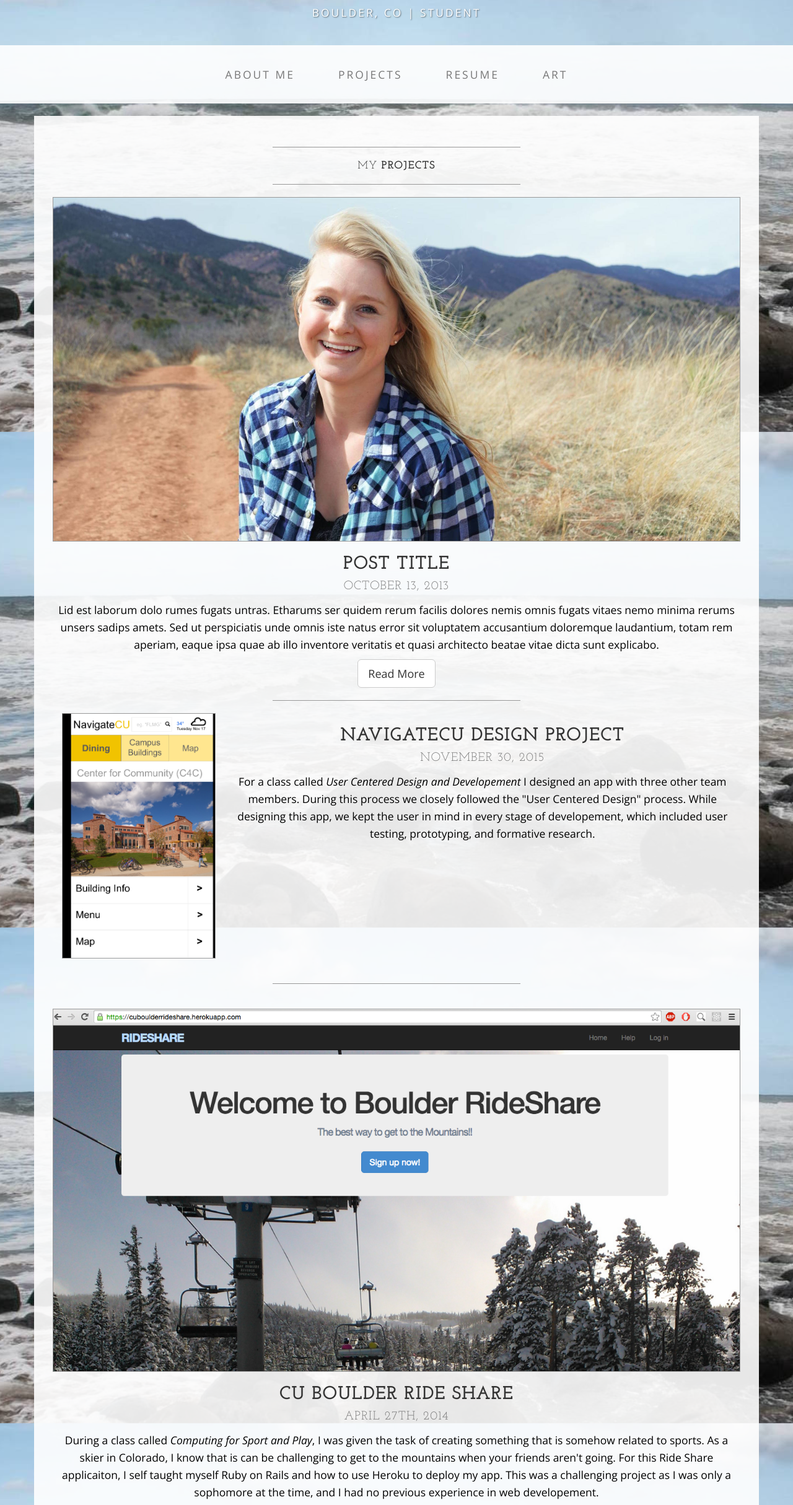
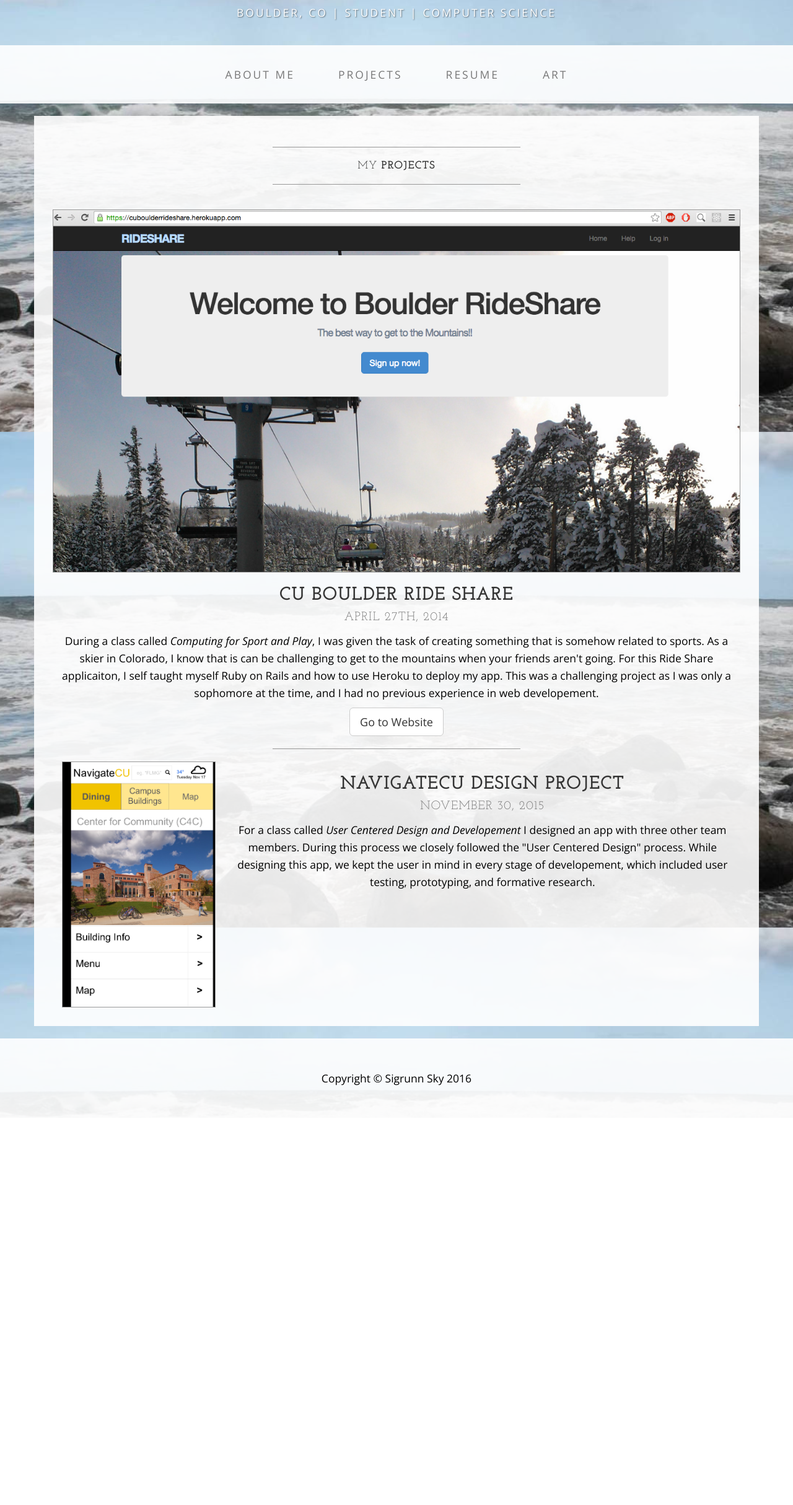
Before and after one commit to sigrunnsky/sigrunnsky.github.io, a plain HTML site: page projects.html in a window 1280 px wide. Shown: the part 103-2532 px from the top of the page at 62% size. After the commit the page ends 1907 px from the top, so only its background shows below. Drawn offline with nearby package versions, Linux system fonts and the light colour scheme.

Commit message:
rename and stuff

```diff
--- a/blog.html
+++ b/projects.html
@@ -33,7 +33,7 @@
 <body>
 
     <div class="brand">Sigrunn Sky</div>
-    <div class="address-bar">Boulder, CO | Student</div>
+    <div class="address-bar">Boulder, CO | Student | Computer Science</div>
 
     <!-- Navigation -->
     <nav class="navbar navbar-default" role="navigation">
@@ -56,7 +56,7 @@
                         <a href="index.html">About Me</a>
                     </li>
                     <li>
-                        <a href="blog.html">Projects</a>
+                        <a href="projects.html">Projects</a>
                     </li>
                     <li>
                         <a href="resume.html">Resume</a>
@@ -82,7 +82,7 @@
                     </h2>
                     <hr>
                 </div>
-                <div class="col-lg-12 text-center">
+            <!--     <div class="col-lg-12 text-center">
                     <img class="img-responsive img-border img-full" src="img/slide-1.jpg" alt="">
                     <h2>Post Title
                         <br>
@@ -91,8 +91,20 @@
                     <p>Lid est laborum dolo rumes fugats untras. Etharums ser quidem rerum facilis dolores nemis omnis fugats vitaes nemo minima rerums unsers sadips amets. Sed ut perspiciatis unde omnis iste natus error sit voluptatem accusantium doloremque laudantium, totam rem aperiam, eaque ipsa quae ab illo inventore veritatis et quasi architecto beatae vitae dicta sunt explicabo.</p>
                     <a href="#" class="btn btn-default btn-lg">Read More</a>
                     <hr>
-                </div>
+                </div> -->
                 <div class="col-lg-12 text-center">
+                    <br>
+                    <img class="img-responsive img-border img-full" src="img/project3.png" alt="Photo of a ride sharing website. There is a login button and the background photo is a picture taken from a ski lift.">
+
+                    <h2>CU Boulder Ride Share
+                        <br>
+                        <small>April 27th, 2014</small>
+                    </h2>
+                    <p>During a class called <i>Computing for Sport and Play</i>, I was given the task of creating something that is somehow related to sports. As a skier in Colorado, I know that is can be challenging to get to the mountains when your friends aren't going. For this Ride Share applicaiton, I self taught myself Ruby on Rails and how to use Heroku to deploy my app. This was a challenging project as I was only a sophomore at the time, and I had no previous experience in web developement.</p>
+                    <a href="https://cuboulderrideshare.herokuapp.com/" class="btn btn-default btn-lg">Go to Website</a>
+                    <hr>
+                     </div>
+                    <div class="col-lg-12 text-center">
                     <div class="col-md-3">
                     <img class="img-responsive img-border img-full" src="img/project2.png" alt="This photo is" padding-bottom: 2cm;>
                     </div>
@@ -103,20 +115,7 @@
                     <p>For a class called <i>User Centered Design and Developement</i> I designed an app with three other team members. During this process we closely followed the "User Centered Design" process. While designing this app, we kept the user in mind in every stage of developement, which included user testing, prototyping, and formative research. </p>
                 </div>
 
-                <div class="col-lg-12 text-center">
-                    <br>
-                    <hr>
-                    <br>
-                    <img class="img-responsive img-border img-full" src="img/project3.png" alt="Photo of a ride sharing website. There is a login button and the background photo is a picture taken from a ski lift.">
 
-                    <h2>CU Boulder Ride Share
-                        <br>
-                        <small>April 27th, 2014</small>
-                    </h2>
-                    <p>During a class called <i>Computing for Sport and Play</i>, I was given the task of creating something that is somehow related to sports. As a skier in Colorado, I know that is can be challenging to get to the mountains when your friends aren't going. For this Ride Share applicaiton, I self taught myself Ruby on Rails and how to use Heroku to deploy my app. This was a challenging project as I was only a sophomore at the time, and I had no previous experience in web developement.</p>
-                    <a href="https://cuboulderrideshare.herokuapp.com/" class="btn btn-default btn-lg">Go to Website</a>
-                    <hr>
-                </div>
                <!--  <div class="col-lg-12 text-center">
                     <ul class="pager">
                         <li class="previous"><a href="#">&larr; Older</a>
```
